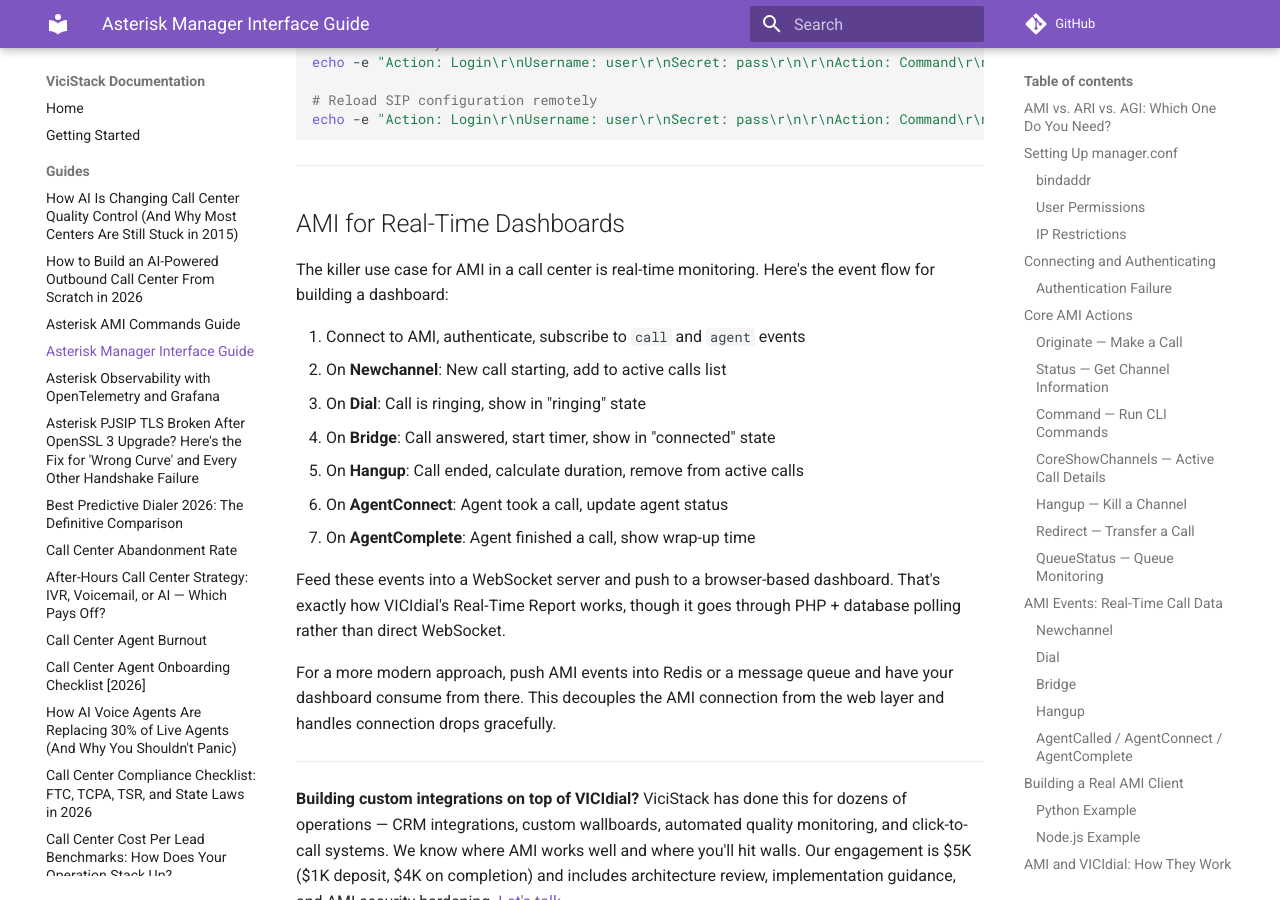
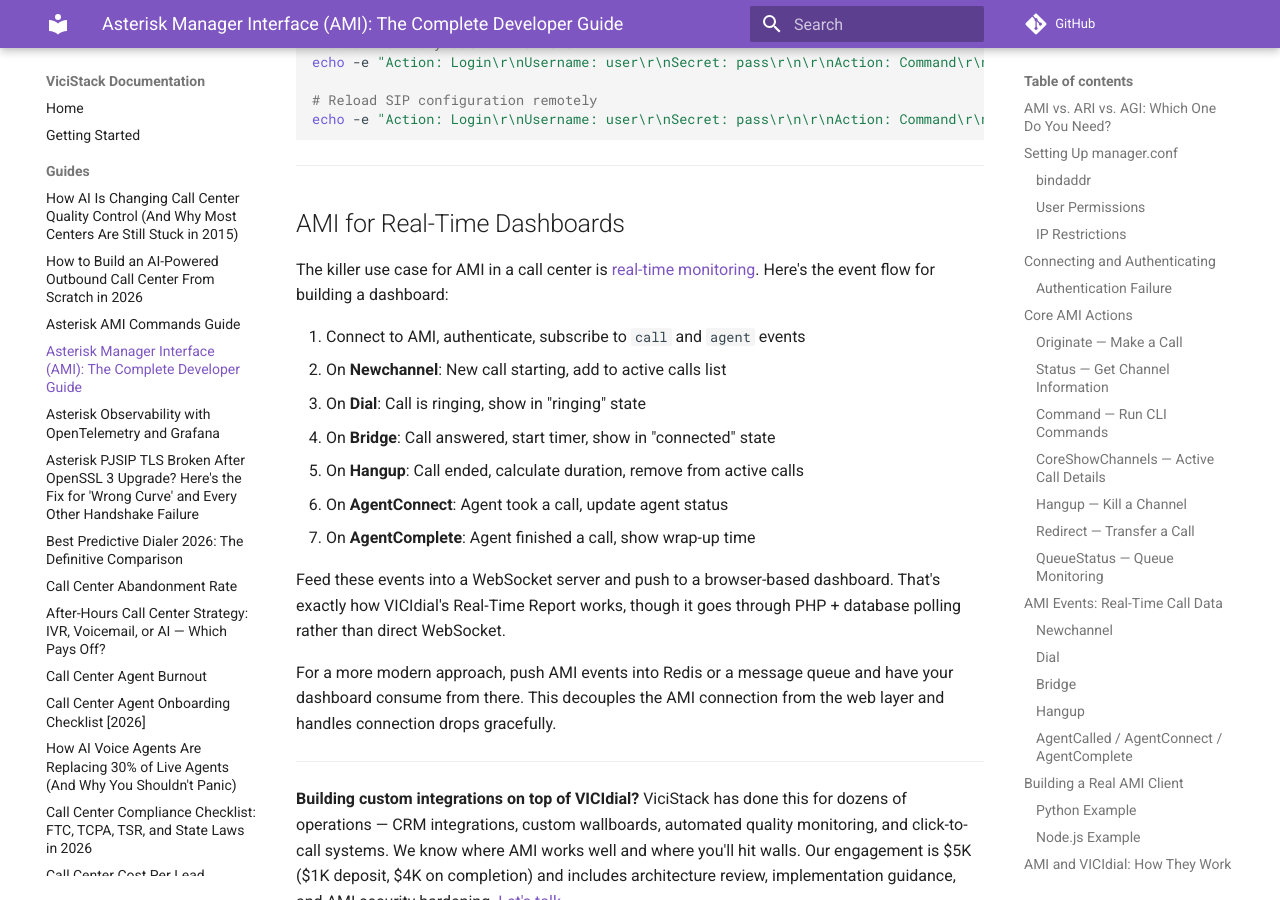
Before and after one commit to gamlin-ccdocs/vicistack-docs, an MkDocs documentation site: the page built from docs/guides/asterisk-manager-interface-guide.md, in a window 1280 px wide and 900 px high, scrolled down 16021 px. Built offline with MkDocs 1.6.1 and Material for MkDocs 9.7.7, drawn with Linux system fonts in a browser that asks for light colours; comment, search, counter and statistics services are not loaded.

Commit message:
Add guide: Asterisk Manager Interface (AMI): The Complete Developer Guide

```diff
--- a/docs/guides/asterisk-manager-interface-guide.md
+++ b/docs/guides/asterisk-manager-interface-guide.md
@@ -731,7 +731,7 @@
 
 ## AMI for Real-Time Dashboards
 
-The killer use case for AMI in a call center is real-time monitoring. Here's the event flow for building a dashboard:
+The killer use case for AMI in a call center is [real-time monitoring](/blog/vicidial-realtime-agent-dashboard/). Here's the event flow for building a dashboard:
 
 1. Connect to AMI, authenticate, subscribe to `call` and `agent` events
 2. On **Newchannel**: New call starting, add to active calls list
--- a/docs/guides/index.md
+++ b/docs/guides/index.md
@@ -8,7 +8,7 @@
 - [How AI Is Changing Call Center Quality Control (And Why Most Centers Are Still Stuck in 2015)](ai-call-center-quality-control.md)
 - [How to Build an AI-Powered Outbound Call Center From Scratch in 2026](ai-outbound-call-center-2026.md)
 - [Asterisk AMI Commands Guide](asterisk-ami-commands-guide.md)
-- [Asterisk Manager Interface Guide](asterisk-manager-interface-guide.md)
+- [Asterisk Manager Interface (AMI): The Complete Developer Guide](asterisk-manager-interface-guide.md)
 - [Asterisk Observability with OpenTelemetry and Grafana](asterisk-otel-observability.md)
 - [Asterisk PJSIP TLS Broken After OpenSSL 3 Upgrade? Here's the Fix for 'Wrong Curve' and Every Other Handshake Failure](asterisk-pjsip-tls-openssl3-guide.md)
 - [Best Predictive Dialer 2026: The Definitive Comparison](best-predictive-dialer.md)
--- a/mkdocs.yml
+++ b/mkdocs.yml
@@ -23,7 +23,7 @@
       - "How AI Is Changing Call Center Quality Control (And Why Most Centers Are Still Stuck in 2015)": "guides/ai-call-center-quality-control.md"
       - "How to Build an AI-Powered Outbound Call Center From Scratch in 2026": "guides/ai-outbound-call-center-2026.md"
       - "Asterisk AMI Commands Guide": "guides/asterisk-ami-commands-guide.md"
-      - "Asterisk Manager Interface Guide": "guides/asterisk-manager-interface-guide.md"
+      - "Asterisk Manager Interface (AMI): The Complete Developer Guide": "guides/asterisk-manager-interface-guide.md"
       - "Asterisk Observability with OpenTelemetry and Grafana": "guides/asterisk-otel-observability.md"
       - "Asterisk PJSIP TLS Broken After OpenSSL 3 Upgrade? Here's the Fix for 'Wrong Curve' and Every Other Handshake Failure": "guides/asterisk-pjsip-tls-openssl3-guide.md"
       - "Best Predictive Dialer 2026: The Definitive Comparison": "guides/best-predictive-dialer.md"
```
